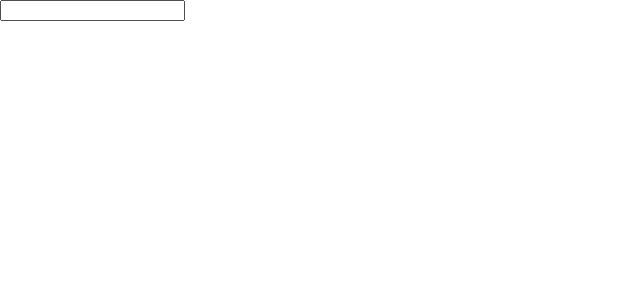
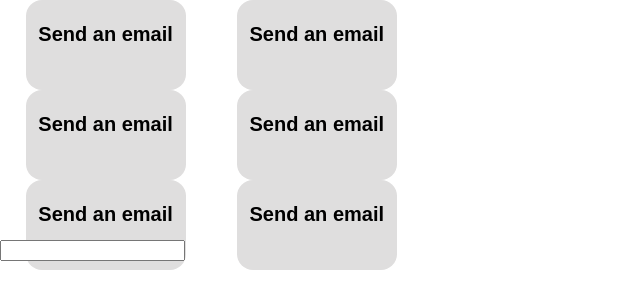
Before and after one commit to LenaWang03/TreeHacks-2024, a React (Vite) app in the folder client/: page / in a window 1280 px wide. Shown: the top 308 px of the page, without its empty margins (0-640 px from the left). Built offline with nearby package versions, Linux system fonts and the light colour scheme.

Commit message:
Chat skeleton done

```diff
--- a/client/src/App.tsx
+++ b/client/src/App.tsx
@@ -1,9 +1,9 @@
-import ChatInput from "./components/ChatInput/ChatInput";
+import Chat from "./components/Chat/Chat";
 
 function App() {
   return (
     <>
-      <ChatInput />
+      <Chat />
     </>
   );
 }
--- /dev/null
+++ b/client/src/components/Chat/Chat.tsx
@@ -0,0 +1,12 @@
+import "./Chat.css";
+import DefaultPrompts from "../DefaultPrompts/DefaultPrompt/DefaultPrompts";
+import ChatInput from "../ChatInput/ChatInput";
+
+export default function Chat() {
+  return (
+    <div className="chat-container">
+      <DefaultPrompts />
+      <ChatInput />
+    </div>
+  );
+}
```
Also changed, not shown: client/src/components/Chat/Chat.css (added).
